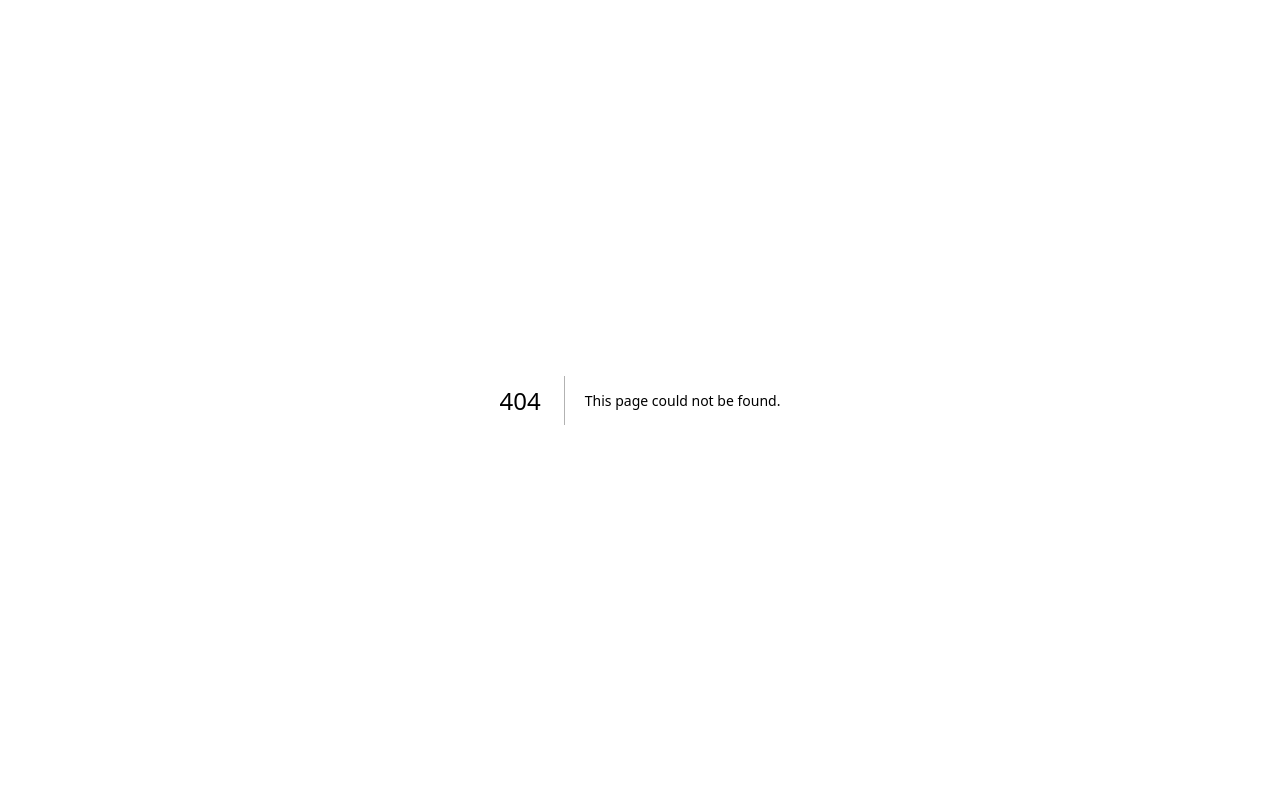
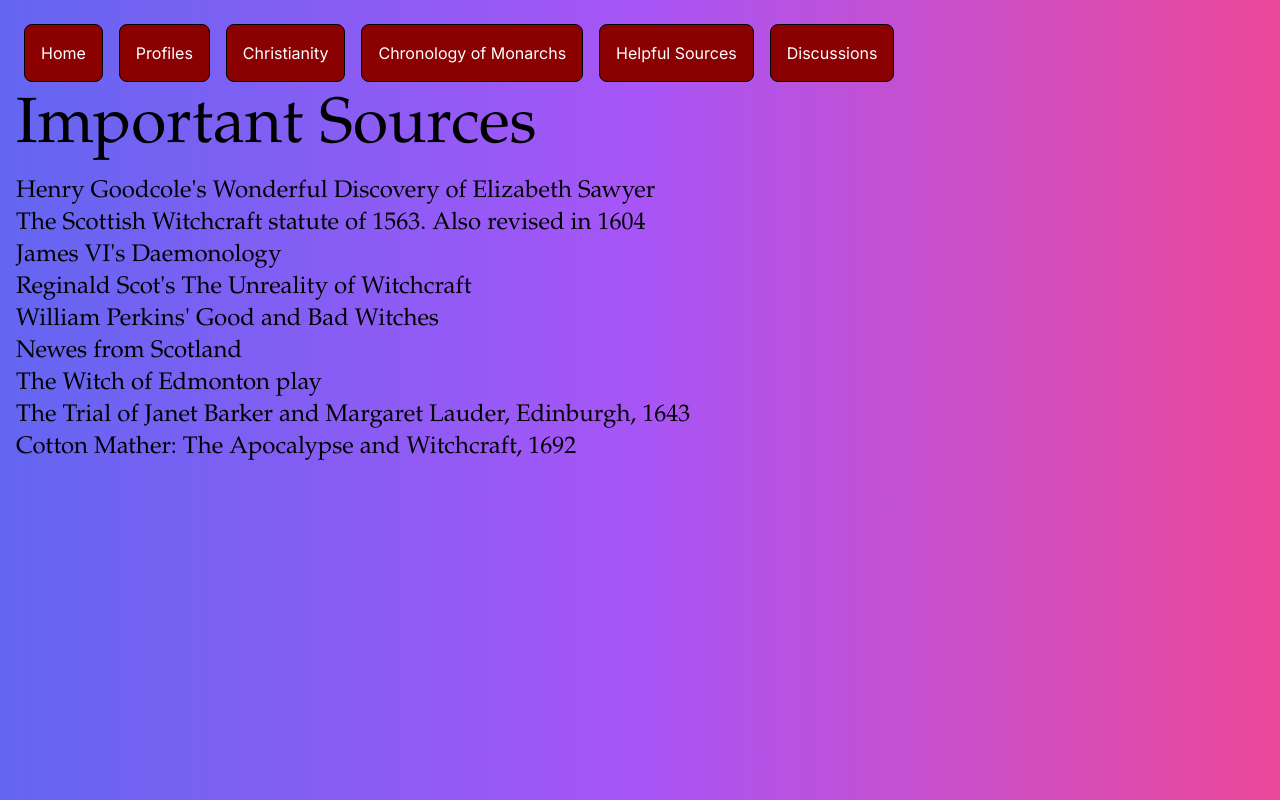
Before and after one commit to AdamLinCodes/witch-craft-guide, a Next.js app: page /sources in a window 1280 px wide. Before the commit this address had no page. Built offline with nearby package versions, Linux system fonts and the light colour scheme.

Commit message:
enhanced navigation and setup all page templates

```diff
--- a/app/christianity/page.tsx
+++ b/app/christianity/page.tsx
@@ -1,7 +1,11 @@
+'use client'
+import Navbar from "../components/navbar";
 
 export default function Christianity() {
   return (
     <div className="min-h-screen w-screen bg-gradient-to-r from-indigo-500 via-purple-500 to-pink-500 p-4">
+      <Navbar/>
+
       <h1 className="font-garamond text-8xl">
         History of Christianity
       </h1>
--- a/app/components/navbar.tsx
+++ b/app/components/navbar.tsx
@@ -1,11 +1,13 @@
 import Button from './button';
 export default function Navbar() {
   return (
-    <div className="p-2">
-      <Button title="Home" link="/" style="border border-black rounded-lg bg-darkRed text-white m-2 p-8"/>
-      <Button title="Profiles" link="/profiles" style="border border-black rounded-lg bg-darkRed text-white m-2 p-8"/>
-      <Button title="Christianity" link="/christianity" style="border border-black rounded-lg bg-darkRed text-white m-2 p-8"/>
-      <Button title="Chronology of Monarchs" link="/monarchs-chronology" style="border border-black rounded-lg bg-darkRed text-white m-2 p-8"/>
+    <div className="h-16 flex flex-wrap">
+      <Button title="Home" link="/" style="border border-black rounded-lg bg-darkRed text-white m-2 p-4"/>
+      <Button title="Profiles" link="/profiles" style="border border-black rounded-lg bg-darkRed text-white m-2 p-4"/>
+      <Button title="Christianity" link="/christianity" style="border border-black rounded-lg bg-darkRed text-white m-2 p-4"/>
+      <Button title="Chronology of Monarchs" link="/monarchs-chronology" style="border border-black rounded-lg bg-darkRed text-white m-2 p-4"/>
+      <Button title="Helpful Sources" link="/sources" style="border border-black rounded-lg bg-darkRed text-white m-2 p-4"/>
+      <Button title="Discussions" link="/discussions" style="border border-black rounded-lg bg-darkRed text-white m-2 p-4"/>
     </div>
   )
 }
--- /dev/null
+++ b/app/discussions/page.tsx
@@ -0,0 +1,15 @@
+'use client'
+
+import Navbar from "../components/navbar";
+
+export default function DiscussionsPage() {
+  return (
+    <div className="min-h-screen w-screen bg-gradient-to-r from-indigo-500 via-purple-500 to-pink-500">
+      <Navbar/>
+
+      <h1 className="font-garamond text-8xl">
+        Discussions Page
+      </h1>
+    </div>
+  );
+}
--- a/app/monarchs-chronology/page.tsx
+++ b/app/monarchs-chronology/page.tsx
@@ -3,6 +3,7 @@ import { useState } from "react";
 import Button from "../components/button"
 import Image from 'next/image';
 import Screen from "../components/screen";
+import Navbar from "../components/navbar";
 
 export default function MonarchsChronologyPage() {
   const [photoLoc, setPhotoLoc] = useState('');
@@ -43,6 +44,8 @@ export default function MonarchsChronologyPage() {
 
   return (
     <div className="min-h-screen w-screen bg-gradient-to-r from-indigo-500 via-purple-500 to-pink-500">
+      <Navbar/>
+
       <h1 className="font-garamond text-8xl">
         Monarchs Chronology Page
       </h1>
--- a/app/page.tsx
+++ b/app/page.tsx
@@ -1,8 +1,12 @@
+'use client'
+
 import Navbar from "./components/navbar";
 
 export default function HomePage() {
   return (
     <div className="min-h-screen w-screen bg-gradient-to-r from-indigo-500 via-purple-500 to-pink-500">
+      <Navbar/>
+
       <h1 className="font-garamond text-8xl">
         Witches and Witchcraft in Britain 1500 - 1700
       </h1>
@@ -17,7 +21,6 @@ export default function HomePage() {
       </div>
       <br/><br/>
 
-      <Navbar></Navbar>
     </div>
-  )
+  );
 }
--- a/app/profiles/page.tsx
+++ b/app/profiles/page.tsx
@@ -1,8 +1,13 @@
+'use client'
+
 import Card from "../components/profileCard";
+import Navbar from "../components/navbar";
 
 export default function ProfilesPage() {
   return (
     <div className="min-h-screen w-screen bg-gradient-to-r from-indigo-500 via-purple-500 to-pink-500">
+      <Navbar/>
+
       <h1 className="font-garamond text-8xl">
         Profiles Page
       </h1>
--- /dev/null
+++ b/app/sources/page.tsx
@@ -0,0 +1,43 @@
+'use client'
+
+import Navbar from "../components/navbar";
+
+export default function SourcesPage() {
+  return (
+    <div className="min-h-screen w-screen bg-gradient-to-r from-indigo-500 via-purple-500 to-pink-500 p-4">
+      <Navbar/>
+
+      <h1 className="font-garamond text-8xl">
+        Important Sources
+      </h1>
+
+      <h2 className="text-2xl font-garamond">
+        Henry Goodcole's Wonderful Discovery of Elizabeth Sawyer
+      </h2>
+      <h2 className="text-2xl font-garamond">
+        The Scottish Witchcraft statute of 1563. Also revised in 1604
+      </h2>
+      <h2 className="text-2xl font-garamond">
+        James VI's Daemonology
+      </h2>
+      <h2 className="text-2xl font-garamond">
+        Reginald Scot's The Unreality of Witchcraft
+      </h2>
+      <h2 className="text-2xl font-garamond">
+        William Perkins' Good and Bad Witches
+      </h2>
+      <h2 className="text-2xl font-garamond">
+        Newes from Scotland
+      </h2>
+      <h2 className="text-2xl font-garamond">
+        The Witch of Edmonton play
+      </h2>
+      <h2 className="text-2xl font-garamond">
+        The Trial of Janet Barker and Margaret Lauder, Edinburgh, 1643
+      </h2>
+      <h2 className="text-2xl font-garamond">
+        Cotton Mather: The Apocalypse and Witchcraft, 1692
+      </h2>
+    </div>
+  );
+}
```
Lines whose indentation alone changed are shown as unchanged.
